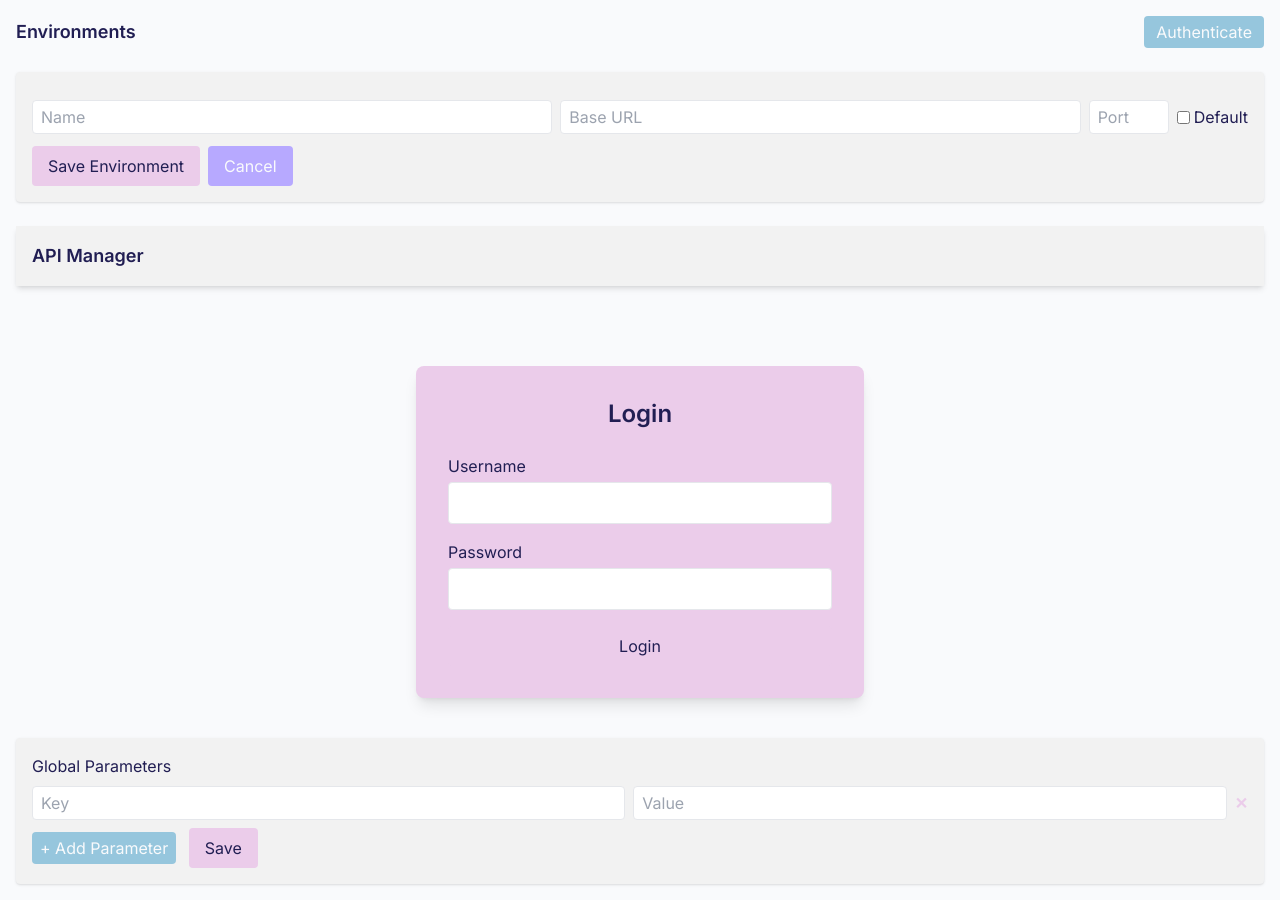
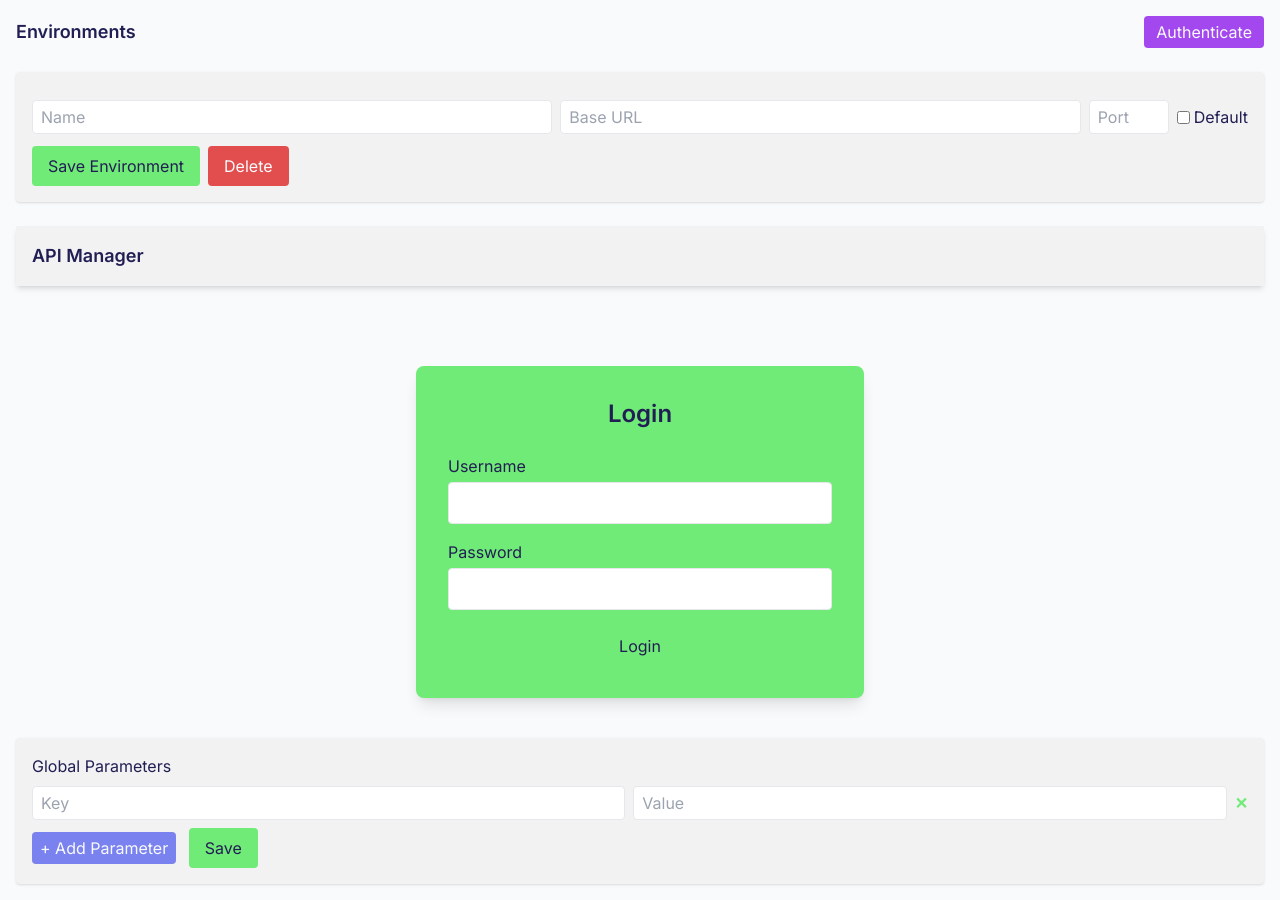
Before and after one commit to torosys/FlaskAPIManager, a Flask app: template templates/envs.html in a window 1280 px wide. Run offline with Flask 3, Linux system fonts and the light colour scheme; the template is opened without the code that fills it, so the values that code supplies are empty; some libraries are stand-ins or nearby versions.

Commit message:
Update button colors and text

```diff
--- a/static/styles.css
+++ b/static/styles.css
@@ -1,11 +1,11 @@
 :root {
     --primary: #F2F2F2;
-    --secondary: #96c6dd;
+    --secondary: #7a82f0;
     --background: #F9FAFC;
-    --accent: #EBCCEA;
-    --hover-cta: #D8BBD8;
+    --accent: #71eb77;
+    --hover-cta: #45dd45;
     --text-main: #211E53;
-    --subtext: #6B6B8B;
+    --subtext: #e24e4e;
     --log-text: #1B1744;
 }
 .bg-primary { background-color: var(--primary); }
@@ -13,7 +13,9 @@
 .bg-accent { background-color: var(--accent); }
 .bg-background { background-color: var(--background); }
 .bg-edit { background-color: #B7A9FF; }
-.bg-delete { background-color: var(--accent); }
+.bg-delete { background-color: #e24e4e; }
+.bg-reset { background-color: #e24e4e; }
+.bg-auth { background-color: #a347ee; }
 .bg-update { background-color: var(--hover-cta); }
 .gradient-execute { background-image: linear-gradient(90deg, var(--accent), var(--hover-cta)); }
 .hover-cta:hover { background-color: var(--hover-cta); }
--- a/templates/commands.html
+++ b/templates/commands.html
@@ -48,7 +48,7 @@
     </div>
     <div class="flex space-x-2 mt-3">
       <button type="submit" class="bg-accent text-main px-4 py-2 rounded hover-cta">Save</button>
-      <button type="button" id="reset-form" class="bg-edit text-background px-4 py-2 rounded hover-cta">Reset</button>
+      <button type="button" id="reset-form" class="bg-reset text-background px-4 py-2 rounded hover-cta">Reset</button>
     </div>
     {% if error_msg %}
       <p class="text-accent mt-2">{{ error_msg }}</p>
--- a/templates/commands_form.html
+++ b/templates/commands_form.html
@@ -45,7 +45,7 @@
   </div>
   <div class="flex space-x-2 flex-wrap">
     <button type="submit" class="bg-accent text-main px-4 py-2 rounded hover-cta">Save</button>
-    <button type="button" id="reset-form" class="bg-edit text-background px-4 py-2 rounded hover-cta">Reset</button>
+    <button type="button" id="reset-form" class="bg-reset text-background px-4 py-2 rounded hover-cta">Reset</button>
   </div>
   {% if error_msg %}
     <p class="text-accent mt-2">{{ error_msg }}</p>
--- a/templates/edit_command.html
+++ b/templates/edit_command.html
@@ -63,7 +63,7 @@
     </div>
     <div class="flex space-x-2 mt-3">
       <button type="submit" class="bg-update text-main px-4 py-2 rounded hover-cta">Update Command</button>
-      <button type="button" id="reset-form-edit" class="bg-edit text-background px-4 py-2 rounded hover-cta">Cancel</button>
+      <button type="button" id="reset-form-edit" class="bg-delete text-background px-4 py-2 rounded hover-cta">Delete</button>
     </div>
   </form>
 
--- a/templates/envs.html
+++ b/templates/envs.html
@@ -13,7 +13,7 @@
       hx-include="[name=auth_url]"
       hx-trigger="click"
       hx-swap="none"
-      class="bg-secondary text-background px-3 py-1 rounded hover-cta"
+      class="bg-auth text-background px-3 py-1 rounded hover-cta"
     >
       Authenticate
     </button>
@@ -73,9 +73,9 @@
       <button
         type="button"
         id="reset-env-form"
-        class="bg-edit text-background px-4 py-2 rounded hover-cta"
+        class="bg-delete text-background px-4 py-2 rounded hover-cta"
       >
-        Cancel
+        Delete
       </button>
     </div>
   </form>
--- a/templates/main.html
+++ b/templates/main.html
@@ -12,7 +12,7 @@
         hx-include="[name=auth_url]"
         hx-trigger="click"
         hx-swap="none"
-        class="bg-secondary text-background px-3 py-1 rounded hover-cta"
+        class="bg-auth text-background px-3 py-1 rounded hover-cta"
       >
         Authenticate
       </button>
@@ -72,9 +72,9 @@
         <button
           type="button"
           id="reset-env-form"
-          class="bg-edit text-background px-4 py-2 rounded hover-cta"
+          class="bg-delete text-background px-4 py-2 rounded hover-cta"
         >
-          Cancel
+          Delete
         </button>
       </div>
     </form>
```
